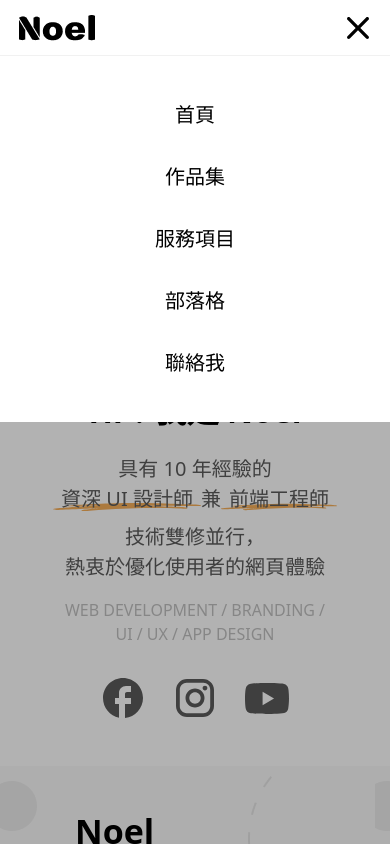
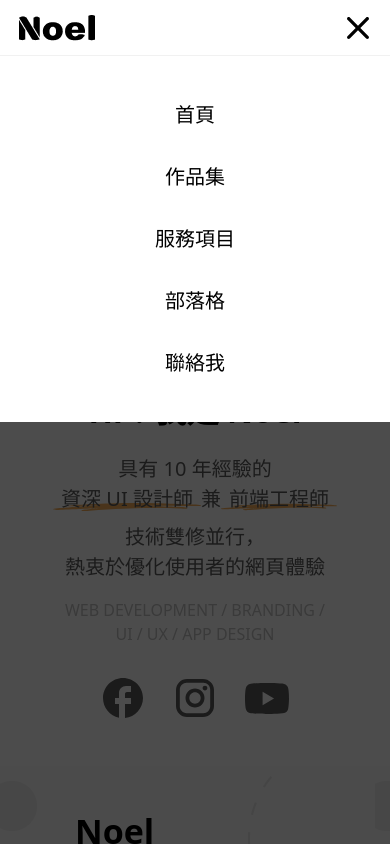
Before and after one commit to Danny-1211/Noel-design, a React (Vite) app: page / in a window 390 px wide. Both pictures are taken after a click on the element 363 px from the left and 27 px from the top of the page. Shown: the top 844 px of the page. Built offline with nearby package versions, Linux system fonts and the light colour scheme.

Commit message:
feat: update header component for improved mobile menu layout and functionality

```diff
--- a/src/components/Header.jsx
+++ b/src/components/Header.jsx
@@ -15,7 +15,7 @@ function Header() {
     { name: "聯絡我", path: "/" },
   ];
   return (
-    <nav className="bg-white border-b border-[rgba(241,241,241,1)] w-full mx-auto max-w-[1296px] h-[56px] lg:h-24 flex items-center justify-start px-3 relative">
+    <nav className="bg-white z-50 border-b border-[rgba(241,241,241,1)] w-full mx-auto max-w-[1296px] h-14 lg:h-24 flex items-center justify-start px-3 relative">
       <div className="logo mr-auto lg:mr-[318px]">
         <img src={logo} alt="logo" />
       </div>
@@ -40,10 +40,23 @@ function Header() {
 
       {/* 手機選單 */}
       {isOpen && (
-        <div className="menuList z-30 lg:hidden absolute top-[56px] left-0 w-full bg-white flex flex-col gap-y-6 py-10">
+        <div className="menuList z-30 lg:hidden absolute top-0 left-0 h-14 lg:h-24 w-screen bg-white ">
+          <div className="flex items-center justify-center h-full px-3 border-b border-[rgba(241,241,241,1)]">
+            <div className="logo mr-auto ">
+              <img src={logo} alt="logo" />
+            </div>
+            {/* 手機 menu 按鈕 */}
+            <div
+              className="meunBtn lg:hidden"
+              onClick={() => setIsOpen(!isOpen)}
+            >
+              <img src={isOpen ? close : menu} alt="menu" />
+            </div>
+          </div>
+          <div className="flex flex-col gap-y-6 py-10 w-screen bg-white">
             {navItems.map((item, index) => (
               <Link
-              className="font-normal text-[20px] leading-[30px] text-center py-[4px] px-[8px]"
+                className="font-normal text-[20px] leading-[30px] text-center py-1 px-2"
                 to={item.path}
                 key={index}
               >
@@ -51,11 +64,13 @@ function Header() {
               </Link>
             ))}
           </div>
+        </div>
       )}
 
       {/* 灰色背景 menuList */}
       {isOpen && (
-        <div className="gray bg-black opacity-30 lg:hidden fixed left-0 top-14 w-screen h-screen z-10"
+        <div
+          className="gray bg-black opacity-70 lg:hidden fixed left-0 top-0 w-screen h-screen -z-10"
           onClick={() => setIsOpen(false)}
         ></div>
       )}
```
Lines whose indentation alone changed are shown as unchanged.
